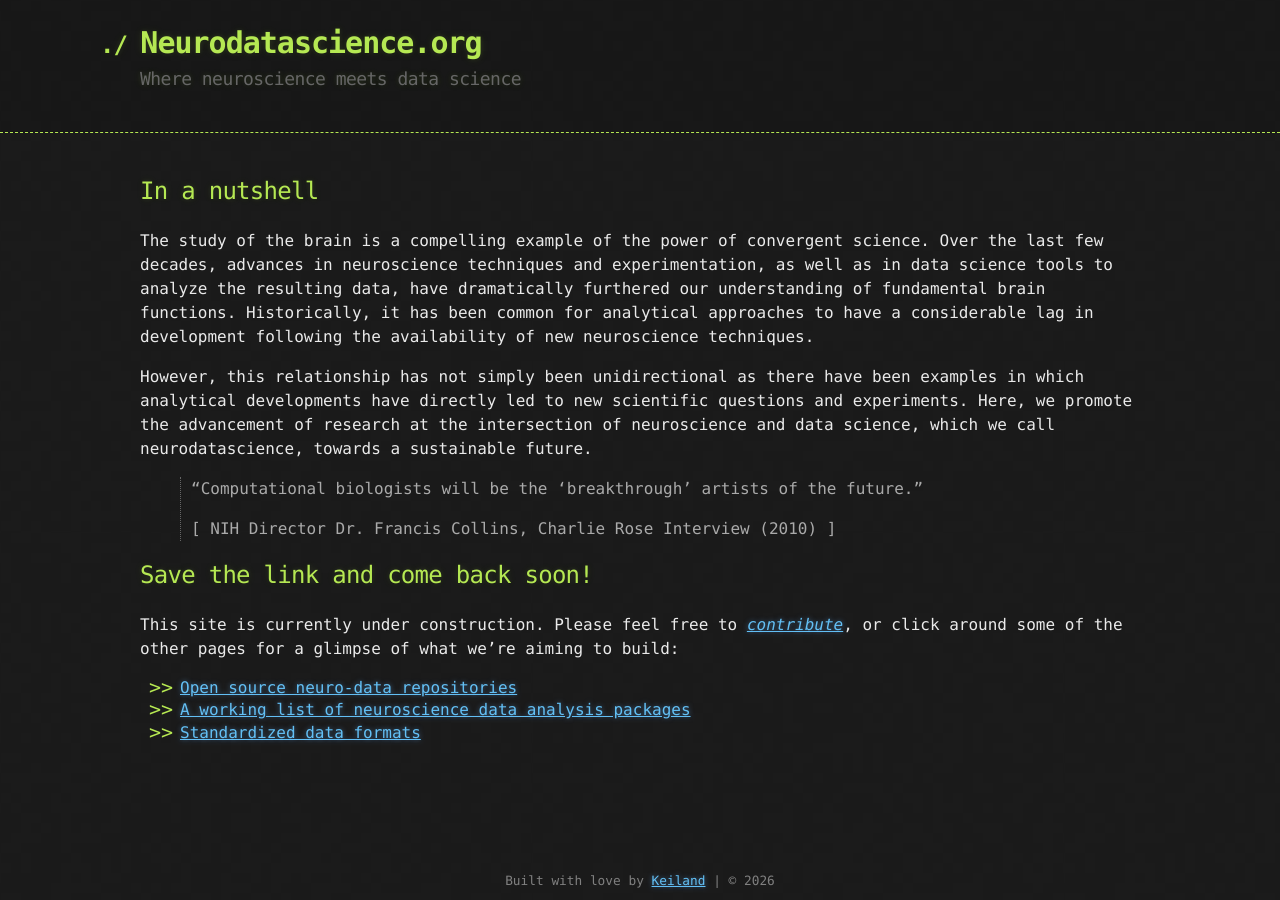
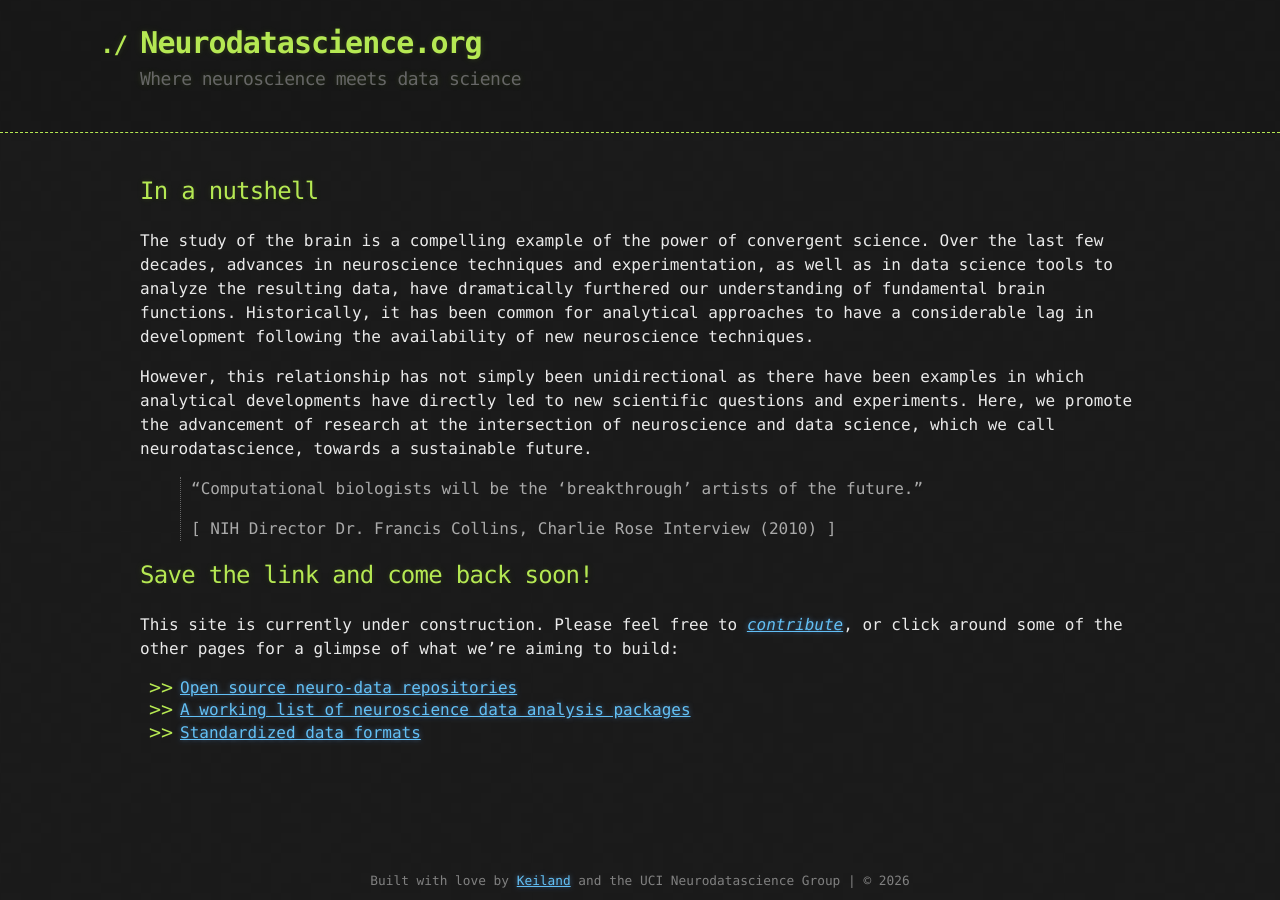
Before and after one commit to neurodatascience-group/neurodatascience-group.github.io, a Jekyll site: the page built from index.md, in a window 1280 px wide. Built offline with Jekyll 4.4.1, drawn with Linux system fonts in a browser that asks for light colours; some of the changed lines change nothing that is shown.

Commit message:
add social preview meta and image

```diff
--- a/_layouts/default.html
+++ b/_layouts/default.html
@@ -8,6 +8,12 @@
     {% include head-custom.html %}
 
     <link rel="shortcut icon" type="image/x-icon" href="{{ '/favicon.ico?' | relative_url }}" >
+
+    <!-- Pretty social sharing -->
+    <meta property="og:title" content="neurodatascience.org" />
+    <meta property="og:description" content="An online resource for scientists where neuroscience meets data science" />
+    <meta property="og:image" content="https://neurodatascience.org/assets/images/social_preview.png" />
+    <meta property="og:url" content="https://neurodatascience.org" />
 
 {% seo %}
   </head>
@@ -39,6 +45,6 @@
     </div>
    </main>
 
-    <footer style="font-size: 0.8rem;color:grey">Built with love by <a href="https://kwcooper.xyz" target="_blank">Keiland</a> | &copy; 2026 </footer>
+    <footer style="font-size: 0.8rem;color:grey">Built with love by <a href="https://kwcooper.xyz" target="_blank">Keiland</a> and the UCI Neurodatascience Group | &copy; 2026 </footer>
   </body>
 </html>
```
Also changed, not shown: 12 other files.
